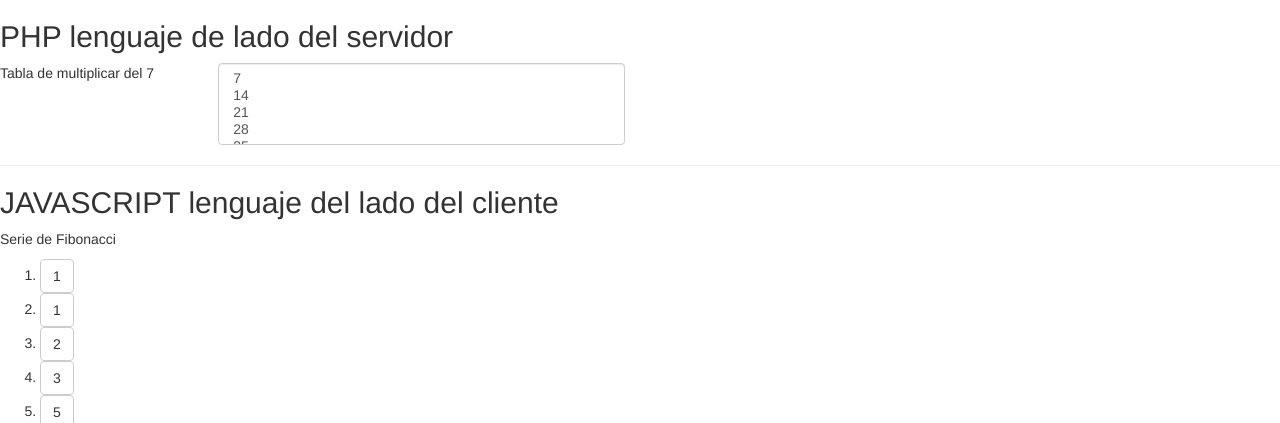
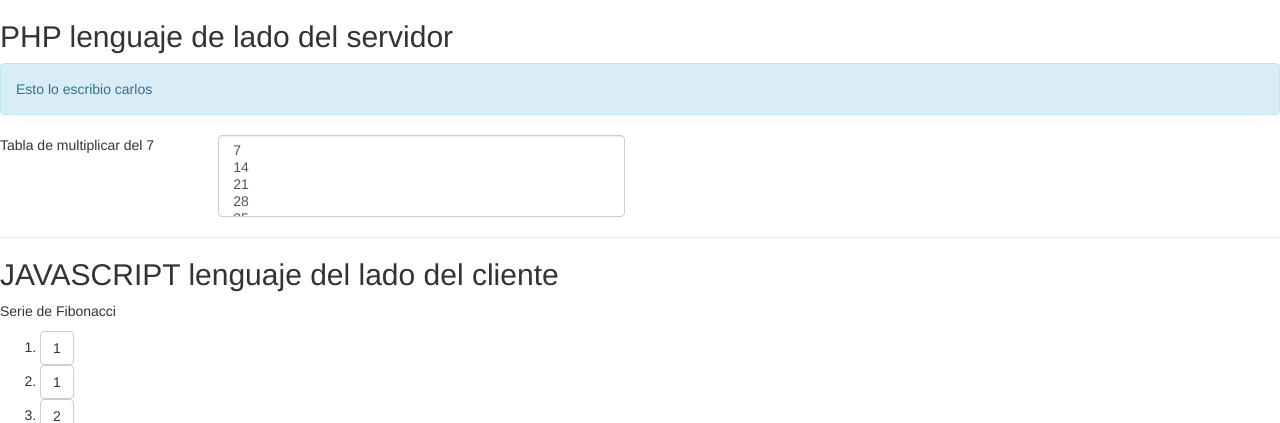
Before and after one commit to McZero/ejemplo, a PHP site: page / in a window 1280 px wide. Shown: the top 423 px of the page. Run offline with PHP 8.4, Linux system fonts and the light colour scheme; some libraries are stand-ins or nearby versions.

Commit message:
Agregue alerta Carlos

```diff
--- a/index.php
+++ b/index.php
@@ -5,6 +5,7 @@
 	</head>
 	<body>
 	<h2>PHP lenguaje de lado del servidor</h2>
+	<div class="alert alert-info">Esto lo escribio carlos</div>
 	<div class="row">
 		<div class="col-md-2"><p>Tabla de multiplicar del 7</p></div>
 		<div class="col-md-4">
```
